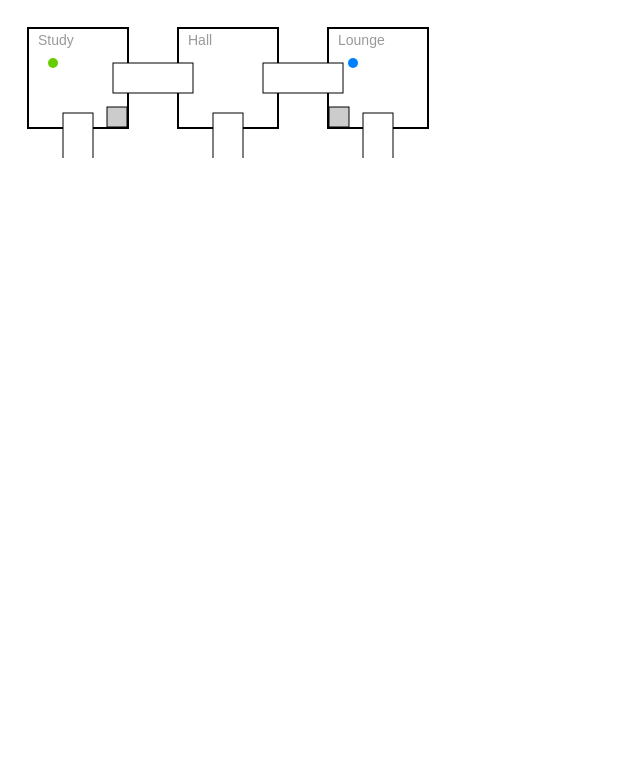
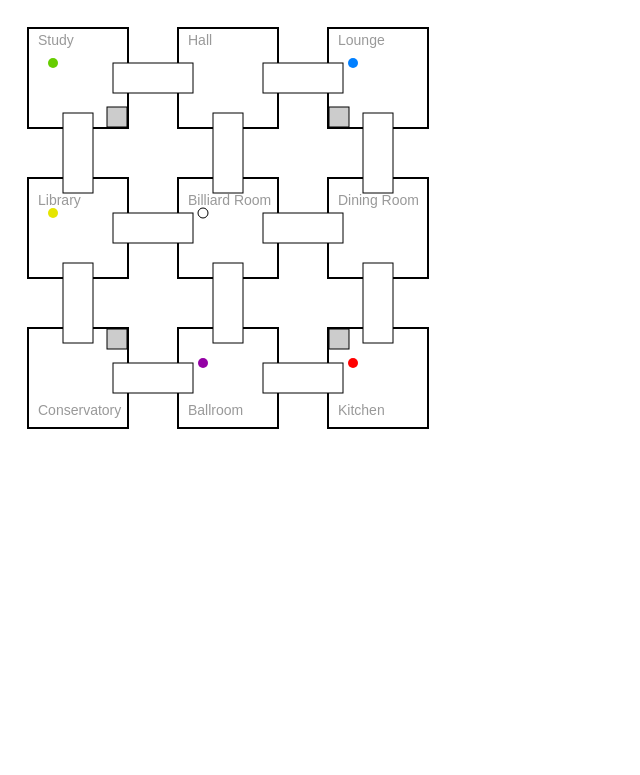
Before and after one commit to hartantothio/clueless, a PHP site: page / in a window 1280 px wide. Shown: the top 775 px of the page, without its empty margins (0-640 px from the left). Run offline with PHP 8.4, Linux system fonts and the light colour scheme; some libraries are stand-ins or nearby versions.

Commit message:
added dimension to container

```diff
--- a/www/css/style.css
+++ b/www/css/style.css
@@ -1,3 +1,7 @@
+#canvas {
+    width: 1024px;
+    height: 768px;
+}
 
 rect:hover {
     fill: #ccc;
```
